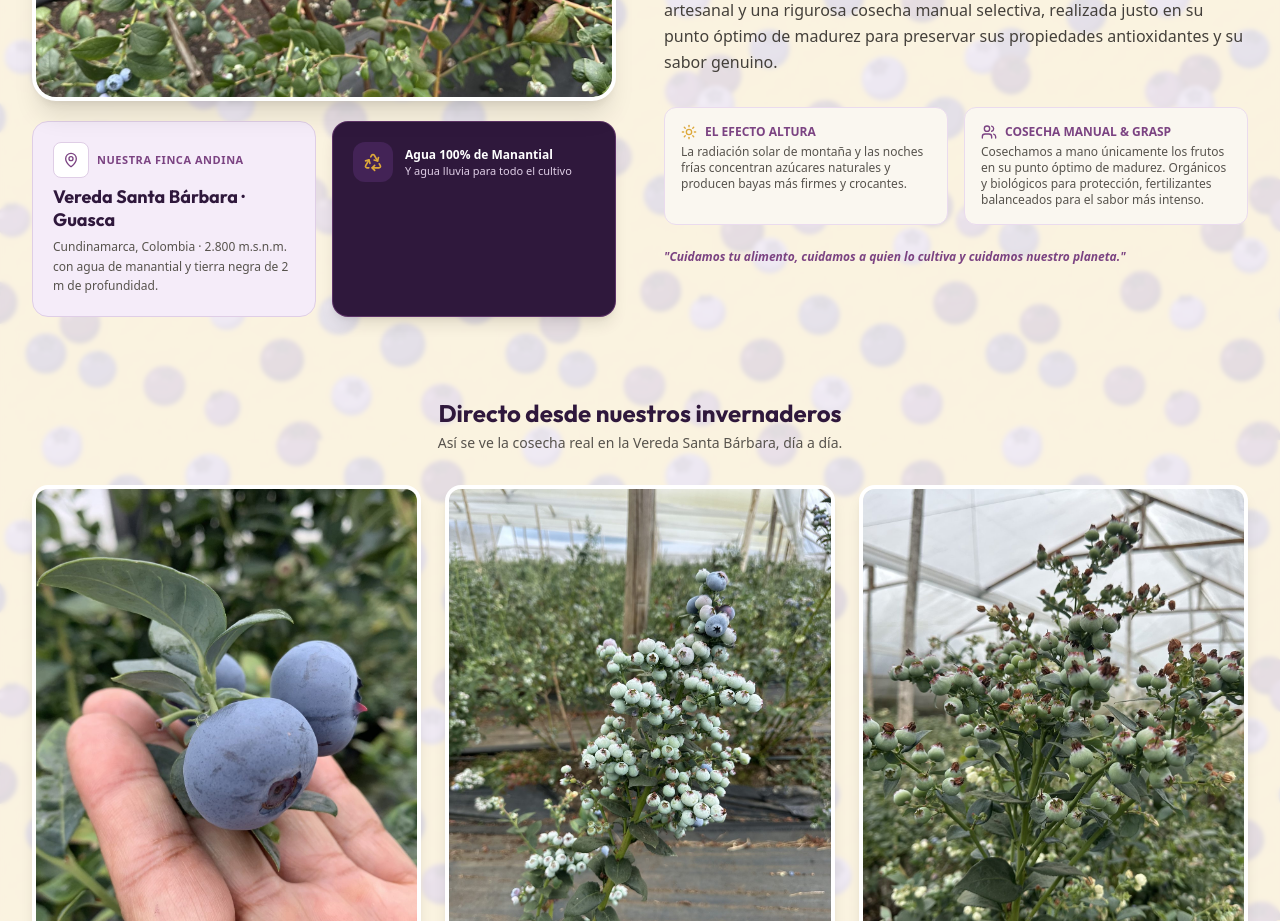
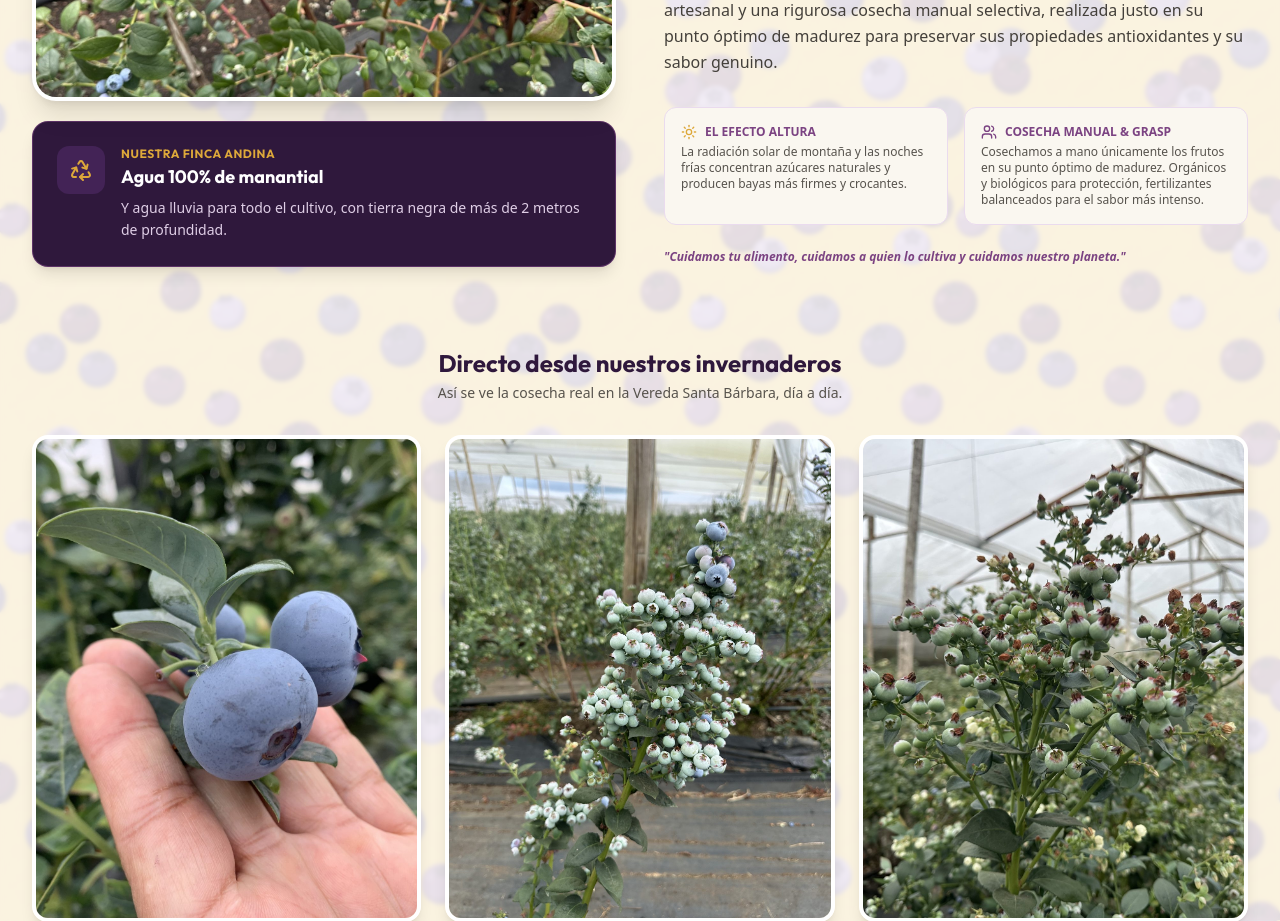
Before and after one commit to freshpickfrutas-v1/Freshpickfruits, a React (Vite) app: page / in a window 1280 px wide. Shown: the part 4840-5761 px from the top of the page. Built offline with nearby package versions, Linux system fonts and the light colour scheme; no server answers; the database is empty.

Commit message:
Refactor AboutAndSustainability component layout

```diff
--- a/src/components/AboutAndSustainability.tsx
+++ b/src/components/AboutAndSustainability.tsx
@@ -1,6 +1,6 @@
 import React from 'react';
 import { CERTIFICATIONS_LIST } from '../data/mockData';
-import { Award, Recycle, Sun, Mountain, Users, MapPin } from 'lucide-react';
+import { Award, Recycle, Sun, Mountain, Users } from 'lucide-react';
 
 export const AboutAndSustainability: React.FC = () => {
   return (
@@ -8,7 +8,7 @@ export const AboutAndSustainability: React.FC = () => {
       <div className="max-w-7xl mx-auto px-4 sm:px-6 lg:px-8">
         {/* Origin & Philosophy Grid */}
         <div className="grid grid-cols-1 lg:grid-cols-12 gap-8 lg:gap-12 mb-20">
-          {/* Left: image + info cards (NO overlays on image) */}
+          {/* Left: image + unified info bar */}
           <div className="lg:col-span-6 flex flex-col gap-5">
             {/* Clean image - full visibility, no overlays */}
             <div className="relative rounded-3xl overflow-hidden shadow-xl aspect-[4/3] bg-stone-100 border-4 border-white">
@@ -23,37 +23,22 @@ export const AboutAndSustainability: React.FC = () => {
 
 
 
-            {/* Info cards - moved OUT of the image, sitting below it */}
-            <div className="grid grid-cols-1 sm:grid-cols-2 gap-4">
-              {/* Location card */}
-              <div className="rounded-2xl p-4 sm:p-5 bg-[#F5ECF9] border border-[#DFCEE6]">
-                <div className="flex items-center gap-2 mb-2">
-                  <div className="w-9 h-9 rounded-lg bg-white border border-[#DFCEE6] flex items-center justify-center text-[#7B4382] shrink-0">
-                    <MapPin className="w-4 h-4" />
-                  </div>
-                  <span className="text-[11px] uppercase font-bold tracking-wider text-[#7B4382]">
+            {/* Single unified info bar - moved OUT of the image */}
+            <div className="rounded-2xl p-5 sm:p-6 bg-[#2F183C] text-white shadow-lg border border-[#7B4382]/60">
+              <div className="flex items-start gap-4">
+                <div className="w-12 h-12 rounded-xl bg-[#432356] flex items-center justify-center text-[#DDA83A] shrink-0">
+                  <Recycle className="w-6 h-6" />
+                </div>
+                <div className="flex-1 min-w-0">
+                  <h3 className="text-[11px] sm:text-xs uppercase font-bold tracking-wider text-[#DDA83A]">
                     Nuestra Finca Andina
-                  </span>
-                </div>
-                <h3 className="text-base sm:text-lg font-bold font-display text-[#2F183C] leading-tight">
-                  Vereda Santa Bárbara · Guasca
-                </h3>
-                <p className="text-xs text-stone-600 mt-1.5 leading-relaxed">
-                  Cundinamarca, Colombia · 2.800 m.s.n.m. con agua de manantial y tierra negra de 2 m de profundidad.
-                </p>
-              </div>
-
-              {/* Water card */}
-              <div className="rounded-2xl p-4 sm:p-5 bg-[#2F183C] text-white shadow-lg border border-[#7B4382]/60">
-                <div className="flex items-center gap-3">
-                  <div className="w-10 h-10 rounded-xl bg-[#432356] flex items-center justify-center text-[#DDA83A] shrink-0">
-                    <Recycle className="w-5 h-5" />
-                  </div>
-                  <div>
-                    <div className="text-xs font-bold leading-tight">Agua 100% de Manantial</div>
-                    <div className="text-[11px] text-[#DFCEE6] leading-tight mt-0.5">
-                      Y agua lluvia para todo el cultivo </div>
-                  </div>
+                  </h3>
+                  <p className="text-base sm:text-lg font-bold font-display text-white leading-tight mt-1">
+                    Agua 100% de manantial
+                  </p>
+                  <p className="text-xs sm:text-sm text-[#DFCEE6] mt-2 leading-relaxed">
+                    Y agua lluvia para todo el cultivo, con tierra negra de más de 2 metros de profundidad.
+                  </p>
                 </div>
               </div>
             </div>
```
